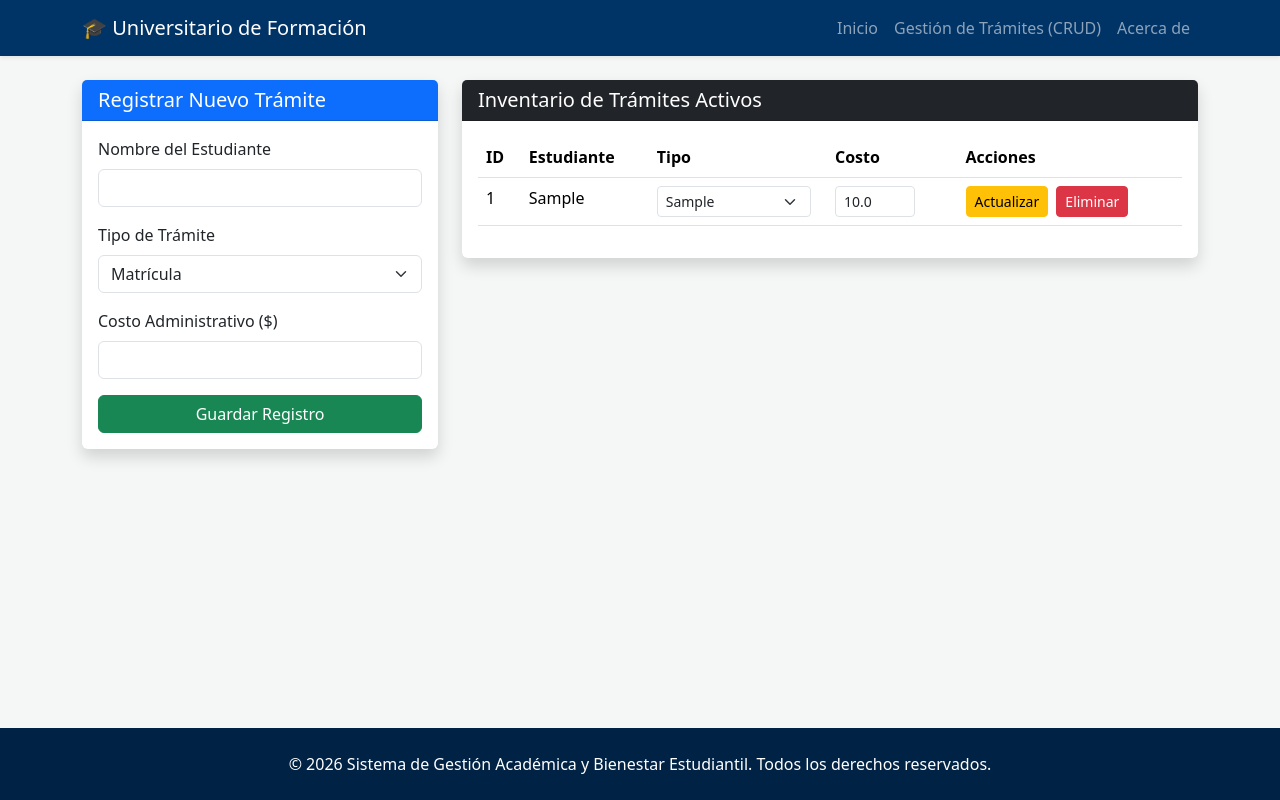
After one commit to VictorAguirreCev/proyecto_GestionAcademica_UF, a Flask app: page /gestion_tramites in a window 1280 px wide. The commit adds this page. Run offline with Flask 3, Linux system fonts and the light colour scheme; tables that the repository leaves empty hold one stand-in row (values such as "Sample post").

Commit message:
Semana 11: Implementación POO, SQLite, Colecciones y CRUD

```diff
--- a/app.py
+++ b/app.py
@@ -1,27 +1,118 @@
-from flask import Flask, render_template
+from flask import Flask, render_template, request, redirect, url_for
+import sqlite3
 
 app = Flask(__name__)
 
-# Ruta principal (Inicio)
+class Tramite:
+    """Clase que representa un ítem individual en el sistema (Equivalente a 'Producto')."""
+    def __init__(self, id_tramite, estudiante, tipo, costo):
+        self.id = id_tramite
+        self.estudiante = estudiante
+        self.tipo = tipo
+        self.costo = costo
+
+class GestorTramites:
+    """Clase para gestionar la conexión a SQLite y las colecciones de datos."""
+    def __init__(self, db_name='universidad.db'):
+        self.db_name = db_name
+        # USO DE COLECCIONES: Un conjunto (Set) para búsquedas rápidas de categorías válidas.
+        self.tipos_validos = {"Admisión", "Certificado", "Titulación", "Matrícula"}
+        self.inicializar_db()
+
+    def conectar(self):
+        conn = sqlite3.connect(self.db_name)
+        conn.row_factory = sqlite3.Row # Permite manejar los registros como diccionarios
+        return conn
+
+    def inicializar_db(self):
+        """Crea la tabla si no existe en la base de datos SQLite."""
+        conn = self.conectar()
+        conn.execute('''
+            CREATE TABLE IF NOT EXISTS tramites (
+                id INTEGER PRIMARY KEY AUTOINCREMENT,
+                estudiante TEXT NOT NULL,
+                tipo TEXT NOT NULL,
+                costo REAL NOT NULL
+            )
+        ''')
+        conn.commit()
+        conn.close()
+
+    def agregar(self, tramite):
+        """CRUD: Create"""
+        conn = self.conectar()
+        conn.execute('INSERT INTO tramites (estudiante, tipo, costo) VALUES (?, ?, ?)',
+                     (tramite.estudiante, tramite.tipo, tramite.costo))
+        conn.commit()
+        conn.close()
+
+    def obtener_todos(self):
+        """CRUD: Read. USO DE COLECCIONES: Retorna un Diccionario de objetos Tramite."""
+        conn = self.conectar()
+        filas = conn.execute('SELECT * FROM tramites').fetchall()
+        conn.close()
+
+        # Colección: Diccionario usando el ID como clave para acceso eficiente O(1)
+        diccionario_tramites = {}
+        for fila in filas:
+            diccionario_tramites[fila['id']] = Tramite(fila['id'], fila['estudiante'], fila['tipo'], fila['costo'])
+        return diccionario_tramites
+
+    def actualizar(self, id_tramite, tipo, costo):
+        """CRUD: Update"""
+        conn = self.conectar()
+        conn.execute('UPDATE tramites SET tipo = ?, costo = ? WHERE id = ?', (tipo, costo, id_tramite))
+        conn.commit()
+        conn.close()
+
+    def eliminar(self, id_tramite):
+        """CRUD: Delete"""
+        conn = self.conectar()
+        conn.execute('DELETE FROM tramites WHERE id = ?', (id_tramite,))
+        conn.commit()
+        conn.close()
+
+# Instanciar el gestor globalmente
+gestor = GestorTramites()
+
 @app.route('/')
 def home():
     return render_template('index.html')
 
-# Ruta Acerca de (Requisito de la tarea)
 @app.route('/about')
 def about():
     return render_template('about.html')
 
-# Ruta extra relacionada al negocio (Requisito de la tarea)
-@app.route('/tramites')
-def tramites():
-    return render_template('tramites.html')
+# Submenú principal del CRUD
+@app.route('/gestion_tramites')
+def gestion_tramites():
+    # Obtener el diccionario de trámites desde SQLite
+    diccionario_tramites = gestor.obtener_todos()
+    # Convertir los valores del diccionario a una lista para enviarlos a la plantilla Jinja2
+    lista_tramites = list(diccionario_tramites.values())
+    return render_template('gestion_tramites.html', tramites=lista_tramites, tipos=gestor.tipos_validos)
 
-# Ruta dinámica (Perfil del estudiante)
-@app.route('/estudiante/<nombre>')
-def perfil_estudiante(nombre):
-    # Pasamos la variable 'nombre' a la plantilla Jinja2
-    return render_template('estudiante.html', nombre=nombre)
+@app.route('/agregar', methods=['POST'])
+def agregar_tramite():
+    estudiante = request.form['estudiante']
+    tipo = request.form['tipo']
+    costo = float(request.form['costo'])
+    nuevo_tramite = Tramite(None, estudiante, tipo, costo)
+    gestor.agregar(nuevo_tramite)
+    return redirect(url_for('gestion_tramites'))
+
+@app.route('/eliminar/<int:id>')
+def eliminar_tramite(id):
+    gestor.eliminar(id)
+    return redirect(url_for('gestion_tramites'))
+
+@app.route('/actualizar', methods=['POST'])
+def actualizar_tramite():
+    id_tramite = request.form['id']
+    nuevo_tipo = request.form['tipo']
+    nuevo_costo = float(request.form['costo'])
+    gestor.actualizar(id_tramite, nuevo_tipo, nuevo_costo)
+    return redirect(url_for('gestion_tramites'))
 
 if __name__ == '__main__':
     app.run(debug=True)
--- a/templates/base.html
+++ b/templates/base.html
@@ -15,11 +15,11 @@
                 <span class="navbar-toggler-icon"></span>
             </button>
             <div class="collapse navbar-collapse" id="navbarNav">
-                <ul class="navbar-nav ms-auto">
-                    <li class="nav-item"><a class="nav-link" href="{{ url_for('home') }}">Inicio</a></li>
-                    <li class="nav-item"><a class="nav-link" href="{{ url_for('tramites') }}">Trámites</a></li>
-                    <li class="nav-item"><a class="nav-link" href="{{ url_for('about') }}">Acerca de</a></li>
-                </ul>
+<ul class="navbar-nav ms-auto">
+    <li class="nav-item"><a class="nav-link" href="{{ url_for('home') }}">Inicio</a></li>
+    <li class="nav-item"><a class="nav-link" href="{{ url_for('gestion_tramites') }}">Gestión de Trámites (CRUD)</a></li>
+    <li class="nav-item"><a class="nav-link" href="{{ url_for('about') }}">Acerca de</a></li>
+</ul>
             </div>
         </div>
     </nav>
--- /dev/null
+++ b/templates/gestion_tramites.html
@@ -0,0 +1,86 @@
+{% extends "base.html" %}
+
+{% block title %}Gestor de Trámites - UF{% endblock %}
+
+{% block content %}
+<div class="row">
+    <div class="col-md-4">
+        <div class="card shadow border-0 mb-4">
+            <div class="card-header bg-primary text-white">
+                <h5 class="mb-0">Registrar Nuevo Trámite</h5>
+            </div>
+            <div class="card-body">
+                <form action="{{ url_for('agregar_tramite') }}" method="POST">
+                    <div class="mb-3">
+                        <label class="form-label">Nombre del Estudiante</label>
+                        <input type="text" name="estudiante" class="form-control" required>
+                    </div>
+                    <div class="mb-3">
+                        <label class="form-label">Tipo de Trámite</label>
+                        <select name="tipo" class="form-select" required>
+                            {% for tipo in tipos %}
+                                <option value="{{ tipo }}">{{ tipo }}</option>
+                            {% endfor %}
+                        </select>
+                    </div>
+                    <div class="mb-3">
+                        <label class="form-label">Costo Administrativo ($)</label>
+                        <input type="number" step="0.01" name="costo" class="form-control" required>
+                    </div>
+                    <button type="submit" class="btn btn-success w-100">Guardar Registro</button>
+                </form>
+            </div>
+        </div>
+    </div>
+
+    <div class="col-md-8">
+        <div class="card shadow border-0">
+            <div class="card-header bg-dark text-white">
+                <h5 class="mb-0">Inventario de Trámites Activos</h5>
+            </div>
+            <div class="card-body">
+                <table class="table table-hover">
+                    <thead>
+                        <tr>
+                            <th>ID</th>
+                            <th>Estudiante</th>
+                            <th>Tipo</th>
+                            <th>Costo</th>
+                            <th>Acciones</th>
+                        </tr>
+                    </thead>
+                    <tbody>
+                        {% for t in tramites %}
+                        <tr>
+                            <td>{{ t.id }}</td>
+                            <td>{{ t.estudiante }}</td>
+                            <td>
+                                <form action="{{ url_for('actualizar_tramite') }}" method="POST" class="d-flex">
+                                    <input type="hidden" name="id" value="{{ t.id }}">
+                                    <select name="tipo" class="form-select form-select-sm me-2">
+                                        <option value="{{ t.tipo }}" selected>{{ t.tipo }}</option>
+                                        <option value="Admisión">Admisión</option>
+                                        <option value="Certificado">Certificado</option>
+                                    </select>
+                            </td>
+                            <td>
+                                    <input type="number" step="0.01" name="costo" value="{{ t.costo }}" class="form-control form-control-sm me-2" style="width: 80px;">
+                            </td>
+                            <td>
+                                    <button type="submit" class="btn btn-warning btn-sm me-1">Actualizar</button>
+                                </form>
+                                <a href="{{ url_for('eliminar_tramite', id=t.id) }}" class="btn btn-danger btn-sm">Eliminar</a>
+                            </td>
+                        </tr>
+                        {% else %}
+                        <tr>
+                            <td colspan="5" class="text-center text-muted">No hay trámites registrados en la base de datos.</td>
+                        </tr>
+                        {% endfor %}
+                    </tbody>
+                </table>
+            </div>
+        </div>
+    </div>
+</div>
+{% endblock %}
```
